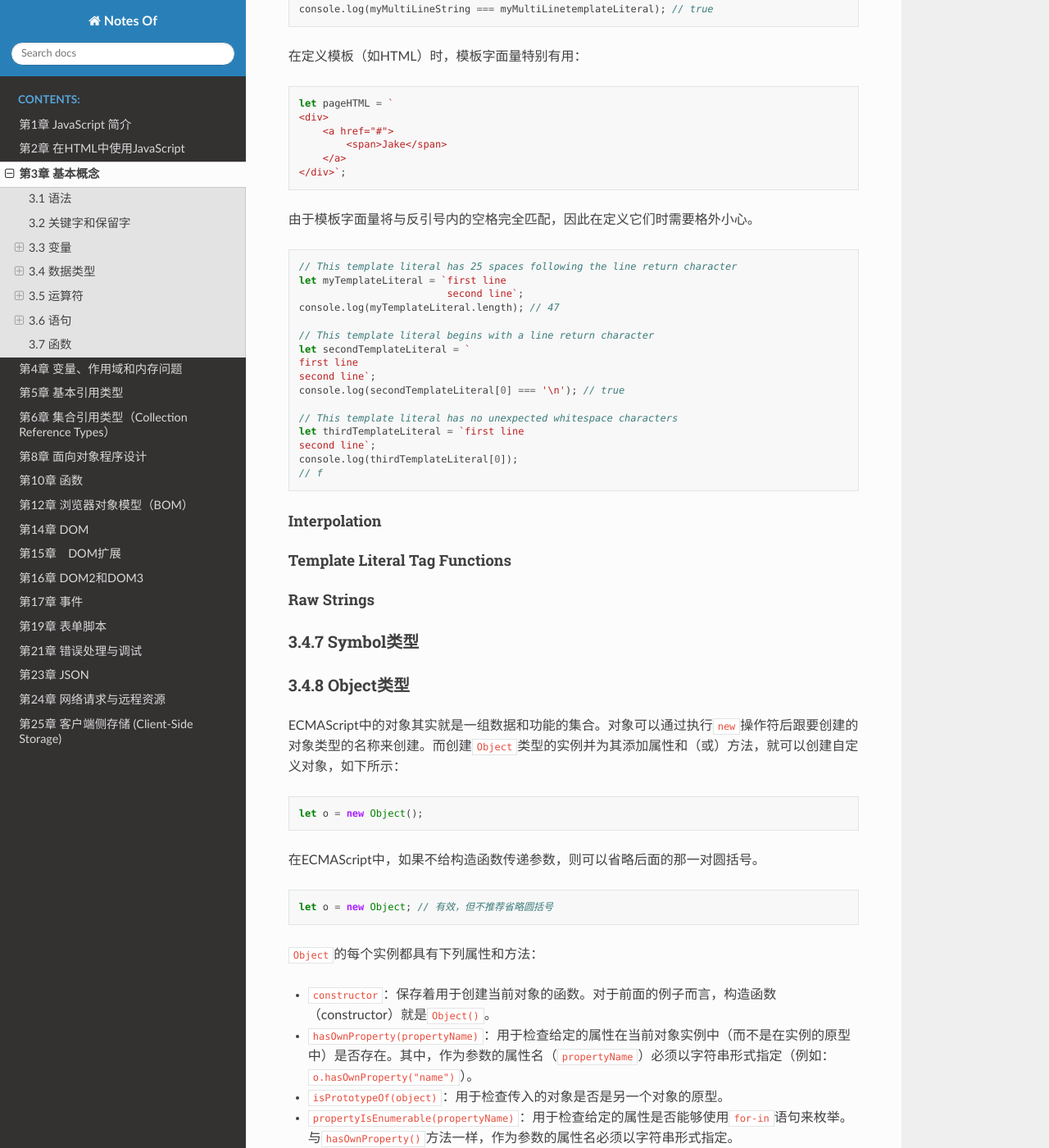
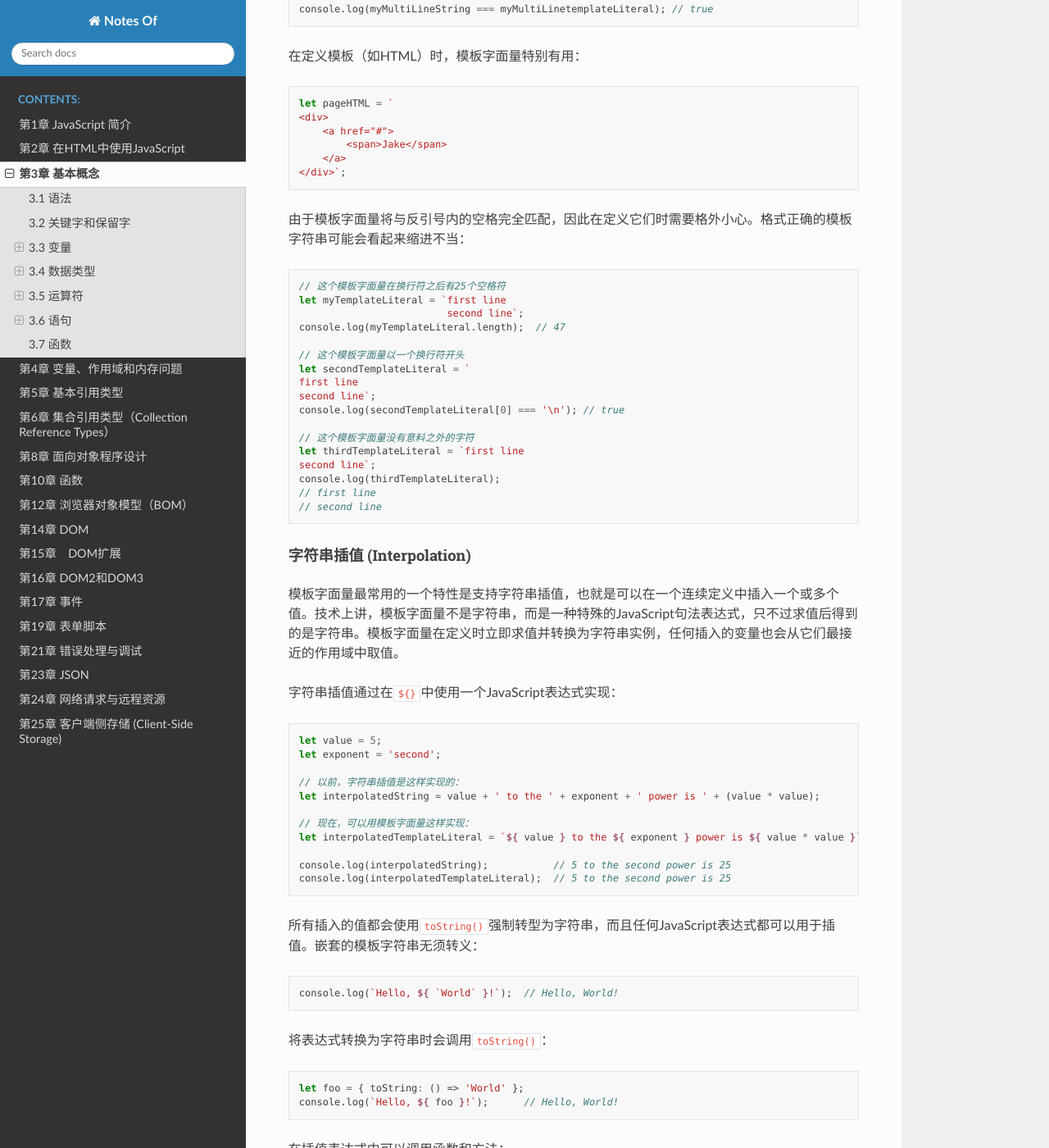
Before and after one commit to filefi/NotesOfProfessional-JavaScript-for-Web-Developers, a Sphinx documentation site: the page built from source/Chapter3-Language_Basics.md, in a window 1280 px wide and 1400 px high, scrolled down 18056 px. Shown: the whole window at 82% size. Built offline with Sphinx 7.4.7 and the Read the Docs theme 2.0.0, drawn with Linux system fonts in a browser that asks for light colours; some of the changed text lies outside the part shown.

````diff
--- a/source/Chapter3-Language_Basics.md
+++ b/source/Chapter3-Language_Basics.md
@@ -750,7 +750,7 @@ let lastName = `Jingleheimerschmidt`
 | `\'`       | 单引号（`'`），在用单引号表示的字符串中使用。例如：`'He said, \'hey.\''` |
 | `\"`       | 双引号（`"`），在用双引号表示的字符串中使用。例如：`"He said, \"hey.\""` |
 | `\xnn`     | 以十六进制代码`nn`表示的一个字符（其中`n`为0～F）。例如，`\x41`表示`"A"` |
-| `\unnnn`   | 以十六进制代码`nnnn`表示的一个Unicode字符（其中`n`为0～F）。例如，`\u03a3`表示希腊字符Σ |
+| `\unnnn`   | 以十六进制编码`nnnn`表示的Unicode字符（其中`n`是十六进制数字0~F），例如`\u03a3`等于希腊字符`"Σ"` |
 
 ![](_static/images/Chapter3-Language_Basics.assets/image-20200422225848537.png)
 
@@ -763,7 +763,7 @@ console.log(text.length); // 28
 
 #### 字符串的特点
 
-ECMAScript中的字符串是不可变的。要改变某个变量保存的字符串，首先要销毁原来的字符串，然后再用另一个包含新值的字符串填充该变量，例如：
+ECMAScript中的字符串是不可变的（immutable）。要修改某个变量中的字符串值，必须先销毁原始的字符串，然后将包含新值的另一个字符串保存到该变量，例如：
 
 ```js
 let lang = "Java";
@@ -772,20 +772,21 @@ lang = lang + "Script";
 
 #### 转换为字符串
 
-要把一个值转换为一个字符串有2种方式
+要把一个值转换为一个字符串有2种方式：
 
 - 使用`toString()`方法。除了`null`和`undefined`值，数值、布尔值、对象和字符串值都有`toString()`方法。
 - 转型函数`String()`能够将任何类型的值转换为字符串。
 
 `toString()`方法唯一要做的就是返回相应值的字符串表现：
+
 ```js
 let age = 11;
-let ageAsString = age.toString(); // 字符串 "11"
+let ageAsString = age.toString();      // 字符串"11"
 let found = true;
-let foundAsString = found.toString(); // 字符串 "true"
-```
-
-调用数值的`toString()`方法时，可以传递一个参数：输出数值的基数。默认为10进制。
+let foundAsString = found.toString();  // 字符串"true"
+```
+
+调用数值的`toString()`方法时，可以传递一个参数：输出数值的进制。默认为10进制。
 ```js
 let num = 10;
 console.log(num.toString()); // "10"
@@ -844,38 +845,217 @@ let pageHTML = `
 </div>`;
 ```
 
-由于模板字面量将与反引号内的空格完全匹配，因此在定义它们时需要格外小心。
-
-```js
-// This template literal has 25 spaces following the line return character
+由于模板字面量将与反引号内的空格完全匹配，因此在定义它们时需要格外小心。格式正确的模板字符串可能会看起来缩进不当：
+
+```js
+// 这个模板字面量在换行符之后有25个空格符
 let myTemplateLiteral = `first line
                          second line`;
-console.log(myTemplateLiteral.length); // 47
-
-// This template literal begins with a line return character
+console.log(myTemplateLiteral.length);  // 47
+
+// 这个模板字面量以一个换行符开头
 let secondTemplateLiteral = `
 first line
 second line`;
 console.log(secondTemplateLiteral[0] === '\n'); // true
 
-// This template literal has no unexpected whitespace characters
+// 这个模板字面量没有意料之外的字符
 let thirdTemplateLiteral = `first line
 second line`;
-console.log(thirdTemplateLiteral[0]);
-// f
-```
-
-
-
-#### Interpolation
-
-
-
-#### Template Literal Tag Functions
-
-
-
-#### Raw Strings
+console.log(thirdTemplateLiteral);
+// first line
+// second line
+```
+
+
+
+#### 字符串插值 (Interpolation)
+
+模板字面量最常用的一个特性是支持字符串插值，也就是可以在一个连续定义中插入一个或多个值。技术上讲，模板字面量不是字符串，而是一种特殊的JavaScript句法表达式，只不过求值后得到的是字符串。模板字面量在定义时立即求值并转换为字符串实例，任何插入的变量也会从它们最接近的作用域中取值。
+
+字符串插值通过在`${}`中使用一个JavaScript表达式实现：
+
+```js
+let value = 5;
+let exponent = 'second';
+
+// 以前，字符串插值是这样实现的：
+let interpolatedString = value + ' to the ' + exponent + ' power is ' + (value * value);
+
+// 现在，可以用模板字面量这样实现：
+let interpolatedTemplateLiteral = `${ value } to the ${ exponent } power is ${ value * value }`;
+
+console.log(interpolatedString);           // 5 to the second power is 25
+console.log(interpolatedTemplateLiteral);  // 5 to the second power is 25
+```
+
+所有插入的值都会使用`toString()`强制转型为字符串，而且任何JavaScript表达式都可以用于插值。嵌套的模板字符串无须转义：
+
+```js
+console.log(`Hello, ${ `World` }!`);  // Hello, World!
+```
+
+将表达式转换为字符串时会调用`toString()`：
+
+```js
+let foo = { toString: () => 'World' };
+console.log(`Hello, ${ foo }!`);      // Hello, World!
+```
+
+在插值表达式中可以调用函数和方法：
+
+```js
+function capitalize(word) {
+  return `${ word[0].toUpperCase() }${ word.slice(1) }`;
+}
+console.log(`${ capitalize('hello') }, ${ capitalize('world') }!`); // Hello, World!
+```
+
+此外，模板也可以插入自己之前的值：
+
+```js
+let value = '';
+function append() {
+  value = `${value}abc`
+  console.log(value);
+}
+append();  // abc
+append();  // abcabc
+append();  // abcabcabc
+```
+
+
+
+#### 模板字面量标签函数 (Template Literal Tag Functions)
+
+模板字面量也支持定义**标签函数**（tag function），而通过标签函数可以自定义插值行为。标签函数会接收被插值记号分隔后的模板和对每个表达式求值的结果。
+
+标签函数本身是一个常规函数，通过前缀到模板字面量来应用自定义行为，如下例所示。标签函数接收到的参数依次是原始字符串数组和对每个表达式求值的结果。这个函数的返回值是对模板字面量求值得到的字符串。
+
+最好通过一个例子来理解：
+
+```js
+let a = 6;
+let b = 9;
+
+function simpleTag(strings, aValExpression, bValExpression, sumExpression) {
+  console.log(strings);
+  console.log(aValExpression);
+  console.log(bValExpression);
+  console.log(sumExpression);
+
+  return 'foobar';
+}
+
+let untaggedResult = `${ a } + ${ b } = ${ a + b }`;
+let taggedResult = simpleTag`${ a } + ${ b } = ${ a + b }`;
+// ["", " + ", " = ", ""]
+// 6
+// 9
+// 15
+
+console.log(untaggedResult);   // "6 + 9 = 15"
+console.log(taggedResult);     // "foobar"
+```
+
+因为表达式参数的数量是可变的，所以通常应该使用剩余操作符（rest operator）将它们收集到一个数组中：
+
+```js
+let a = 6;
+let b = 9;
+
+function simpleTag(strings, ...expressions) {
+  console.log(strings);
+  for(const expression of expressions) {
+    console.log(expression);
+  }
+
+  return 'foobar';
+}
+
+let taggedResult = simpleTag`${ a } + ${ b } = ${ a + b }`;
+// ["", " + ", " = ", ""]
+// 6
+// 9
+// 15
+
+console.log(taggedResult);  // "foobar"
+```
+
+对于有`n`个插值的模板字面量，传给标签函数的表达式参数的个数始终是`n`，而传给标签函数的第一个参数所包含的字符串个数则始终是`n+1`。因此，如果你想把这些字符串和对表达式求值的结果拼接起来作为默认返回的字符串，可以这样做：
+
+```js
+let a = 6;
+let b = 9;
+
+function zipTag(strings, ...expressions) {
+  return strings[0] +
+         expressions.map((e, i) => `${e}${strings[i + 1]}`)
+                    .join('');
+}
+
+let untaggedResult =    `${ a } + ${ b } = ${ a + b }`;
+let taggedResult = zipTag`${ a } + ${ b } = ${ a + b }`;
+
+console.log(untaggedResult);  // "6 + 9 = 15"
+console.log(taggedResult);    // "6 + 9 = 15"
+```
+
+
+
+#### 原始字符串 (Raw Strings)
+
+使用模板字面量也可以直接获取原始的模板字面量内容（如换行符或Unicode字符），而不是被转换后的字符表示。为此，可以使用默认的`String.raw`标签函数：
+
+```js
+// Unicode示例
+// \u00A9是版权符号
+console.log(`\u00A9`);            // ©
+console.log(String.raw`\u00A9`);  // \u00A9
+
+// 换行符示例
+console.log(`first line\nsecond line`);
+// first line
+// second line
+
+console.log(String.raw`first line\nsecond line`); // "first line\nsecond line"
+
+// 对实际的换行符来说是不行的
+// 它们不会被转换成转义序列的形式
+console.log(`first line
+second line`);
+// first line
+// second line
+
+console.log(String.raw`first line
+second line`);
+// first line
+// second line
+```
+
+另外，也可以通过标签函数的第一个参数，即字符串数组的`.raw`属性取得每个字符串的原始内容：
+
+```js
+function printRaw(strings) {
+  console.log('Actual characters:');
+  for (const string of strings) {
+    console.log(string);
+  }
+
+  console.log('Escaped characters;');
+  for (const rawString of strings.raw) {
+    console.log(rawString);
+  }
+}
+
+printRaw`\u00A9${ 'and' }\n`;
+// Actual characters:
+// ©
+//（换行符）
+// Escaped characters:
+// \u00A9
+// \n
+```
 
 
 
````
Also changed, not shown: other parts of source/Chapter3-Language_Basics.md (+1 -1 lines).
